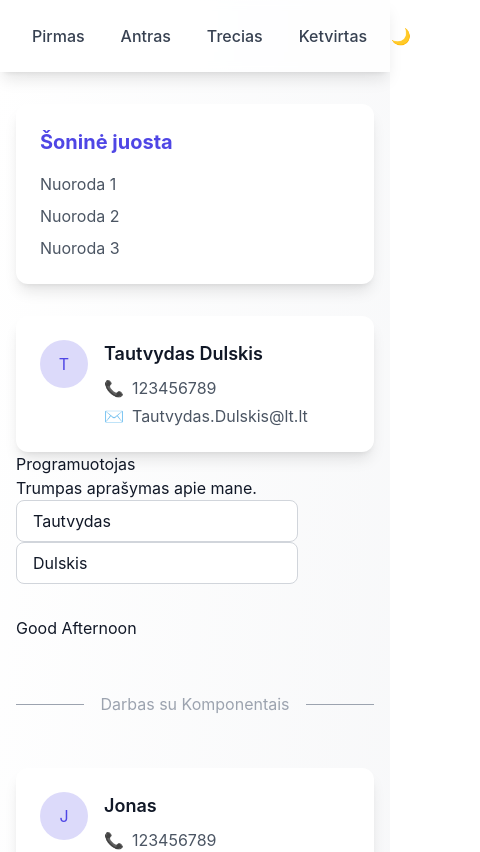
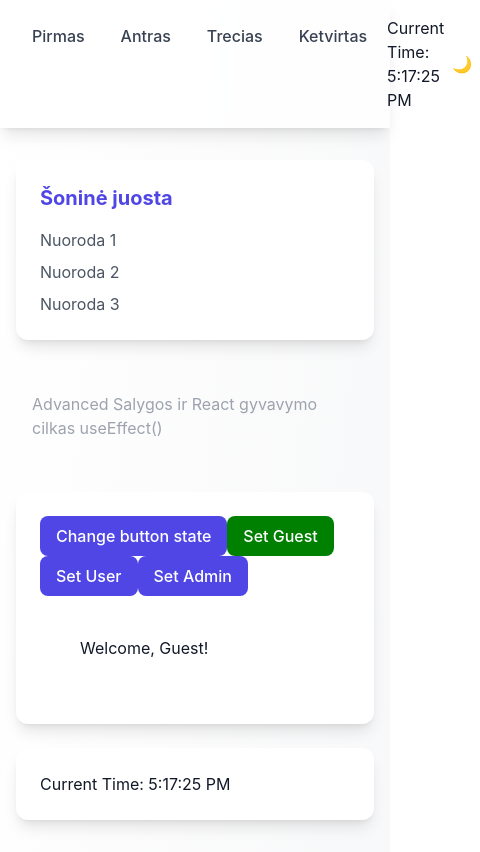
Before and after one commit to tautiz/240515JSM492VAK_react_app, a React (Create React App) app: page / in a window 390 px wide. Shown: the top 852 px of the page, 480 px wide, since content can reach past the window. Built offline with nearby package versions, Linux system fonts and the light colour scheme.

Commit message:
✨ Atnaujinta aplikacijos struktūra ir stiliai
- Pridėtas Clock komponentas
- Atnaujintas meniu su Clock komponentu
- Pertvarkytas App.js layout'as
- Atnaujinti UserDashboard mygtukų stiliai

```diff
--- a/src/App.js
+++ b/src/App.js
@@ -37,8 +37,26 @@ function App() {
             <SonineJuosta />
           </aside>
           <main className="lg:col-span-9 space-y-8 animate-fade-in">
-            <AboutMe />
-            <Greeting />
+
+            <Hr text="Advanced Salygos ir React gyvavymo cilkas useEffect()" />
+
+            <div className="grid grid-cols-1 md:grid-cols-2 lg:grid-cols-2 gap-6">
+              <UserDashboard />
+              <div className='card'>
+                <Clock/>
+              </div>
+            </div>
+
+            <Hr text="Įvykių Pavyzdžiai" />
+
+            <div className="grid grid-cols-1 md:grid-cols-2 lg:grid-cols-2 gap-6">
+              <ButtonClick />
+              <InputChange />
+              <FormSubmit />
+              <InlineEvents />
+              <MultipleEvents />
+              <DataTable data={users} filterBy="name,age,phone" />
+            </div>
 
             <Hr text="Darbas su Komponentais" />
 
@@ -54,26 +72,11 @@ function App() {
               <div className="card"><UserList users={users.slice(0, 3)} /></div>
             </div>
 
-            <Hr text="Įvykių Pavyzdžiai" />
+            <Hr text="Intro" />
 
-            <div className="grid grid-cols-1 md:grid-cols-2 lg:grid-cols-2 gap-6">
-              <ButtonClick />
-              <InputChange />
-              <FormSubmit />
-              <InlineEvents />
-              <MultipleEvents />
-              <DataTable data={users} filterBy="name,age,phone" />
-            </div>
+            <AboutMe />
+            <Greeting />
 
-
-            <Hr text="Advanced Salygos" />
-
-            <div className="grid grid-cols-1 md:grid-cols-2 lg:grid-cols-2 gap-6">
-              <UserDashboard />
-              <div className='card'>
-                <Clock/>
-              </div>
-            </div>
           </main>
         </div>
       </div>
--- a/src/components/Meniu.js
+++ b/src/components/Meniu.js
@@ -1,4 +1,5 @@
 import {Component} from 'react';
+import Clock from './Clock';
 
 function Meniu({ data }) {
   return (
@@ -12,6 +13,7 @@ function Meniu({ data }) {
           {item.pavadinimas}
         </a>
       ))}
+      <Clock/>
     </nav>
   );
 }
--- /dev/null
+++ b/src/components/Timer.jsx
@@ -0,0 +1,29 @@
+import React, { useState, useEffect } from 'react';
+
+function Timer() {
+    const [seconds, setSeconds] = useState(0);
+    const [isRunning, setIsRunning] = useState(false);
+
+    useEffect(() => {
+        if (!isRunning) return;
+
+        const interval = setInterval(() => {
+            setSeconds(prev => prev + 1);
+        }, 1000);
+
+        return () => {
+            clearInterval(interval); // Išvalome intervalą, kai "isRunning" pasikeičia į false.
+        };
+    }, [isRunning]); // Efektas priklauso nuo "isRunning".
+
+    return (
+        <div>
+            <p>Timer: {seconds}s</p>
+            <button onClick={() => setIsRunning(true)}>Start</button>
+            <button onClick={() => setIsRunning(false)}>Pause</button>
+            <button onClick={() => setSeconds(0)}>Reset</button>
+        </div>
+    );
+}
+
+export default Timer;
--- a/src/components/UserDashboard.js
+++ b/src/components/UserDashboard.js
@@ -14,12 +14,12 @@ function UserDashboard() {
 
     return (
         <div className='card'>
-            <button onClick={() => setActiveButton(!activeButton)} className='btn button'>Change button state</button>
+            <button onClick={() => setActiveButton(!activeButton)} className='btn btn-primary'>Change button state</button>
             <StyledButton isActive={activeButton} callbackFunction={() => setRole('guest')} >Set Guest</StyledButton>
 
-            <button onClick={() => setRole('user')} className='btn button'>Set User</button>
-            <button onClick={() => setRole('admin')} className='btn button'>Set Admin</button>
-            {role === 'user' && <button onClick={() => setIsPremium(!isPremium)}>Toggle Premium</button>}
+            <button onClick={() => setRole('user')} className='btn btn-primary'>Set User</button>
+            <button onClick={() => setRole('admin')} className='btn btn-primary'>Set Admin</button>
+            {role === 'user' && <button onClick={() => setIsPremium(!isPremium)} className='btn btn-primary'>Toggle Premium</button>}
             <p className='p-10'>{getContent()}</p>
         </div>
     );
```
